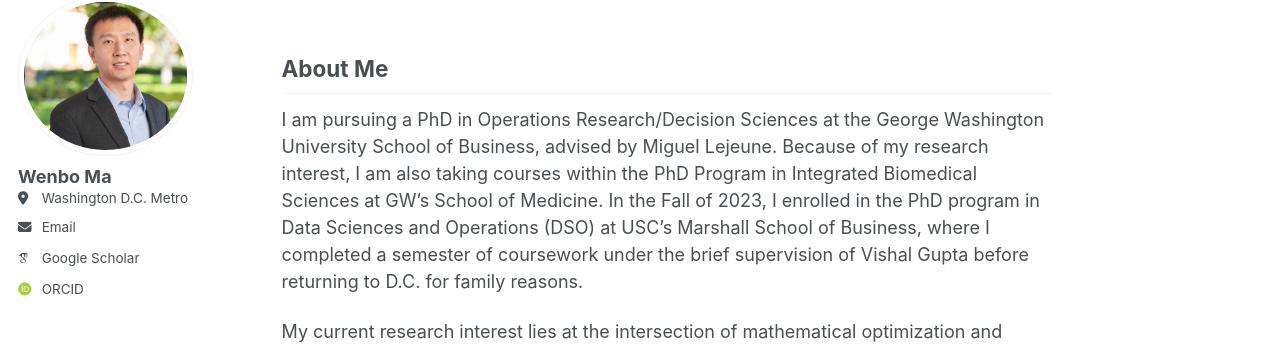
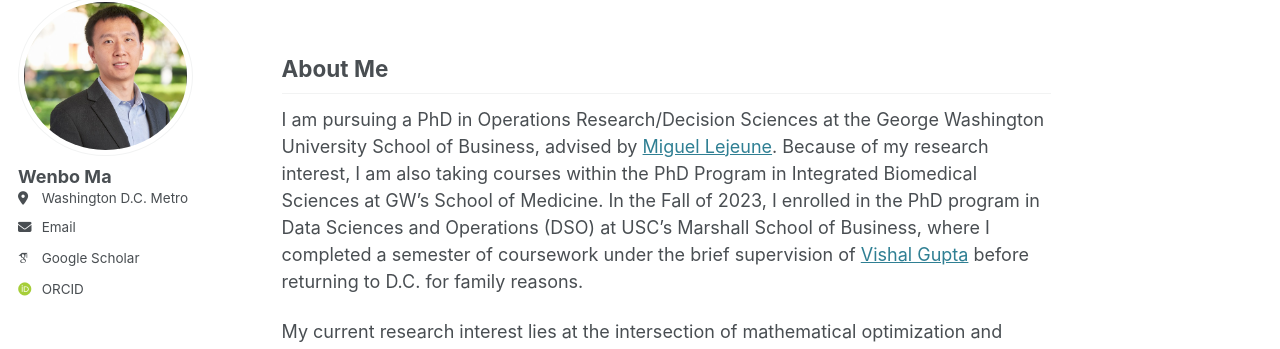
Before and after one commit to wenbo5565/wenbo5565.github.io, a Jekyll site: the page built from _pages/about.md, in a window 1280 px wide and 900 px high. Shown: the part 110-459 px from the top of the window. Built offline with Jekyll 4.4.1, drawn with Linux system fonts in a browser that asks for light colours; some web fonts are replaced; part of the change alters nothing that is shown.

```diff
--- a/_pages/about.md
+++ b/_pages/about.md
@@ -9,7 +9,7 @@ redirect_from:
 
 ## About Me <a id="about"></a>
 
-I am pursuing a PhD in Operations Research/Decision Sciences at the George Washington University School of Business, advised by Miguel Lejeune. Because of my research interest, I am also taking courses within the PhD Program in Integrated Biomedical Sciences at GW's School of Medicine. In the Fall of 2023, I enrolled in the PhD program in Data Sciences and Operations (DSO) at USC's Marshall School of Business, where I completed a semester of coursework under the brief supervision of Vishal Gupta before returning to D.C. for family reasons.
+I am pursuing a PhD in Operations Research/Decision Sciences at the George Washington University School of Business, advised by [Miguel Lejeune](https://business.gwu.edu/miguel-lejeune). Because of my research interest, I am also taking courses within the PhD Program in Integrated Biomedical Sciences at GW's School of Medicine. In the Fall of 2023, I enrolled in the PhD program in Data Sciences and Operations (DSO) at USC's Marshall School of Business, where I completed a semester of coursework under the brief supervision of [Vishal Gupta](https://faculty.marshall.usc.edu/Vishal-Gupta/) before returning to D.C. for family reasons.
 
 My current research interest lies at the intersection of mathematical optimization and network science, with applications in two seemingly unrelated yet personally fascinating fields: medical sciences/network medicine and quantitative trading.
 
```
